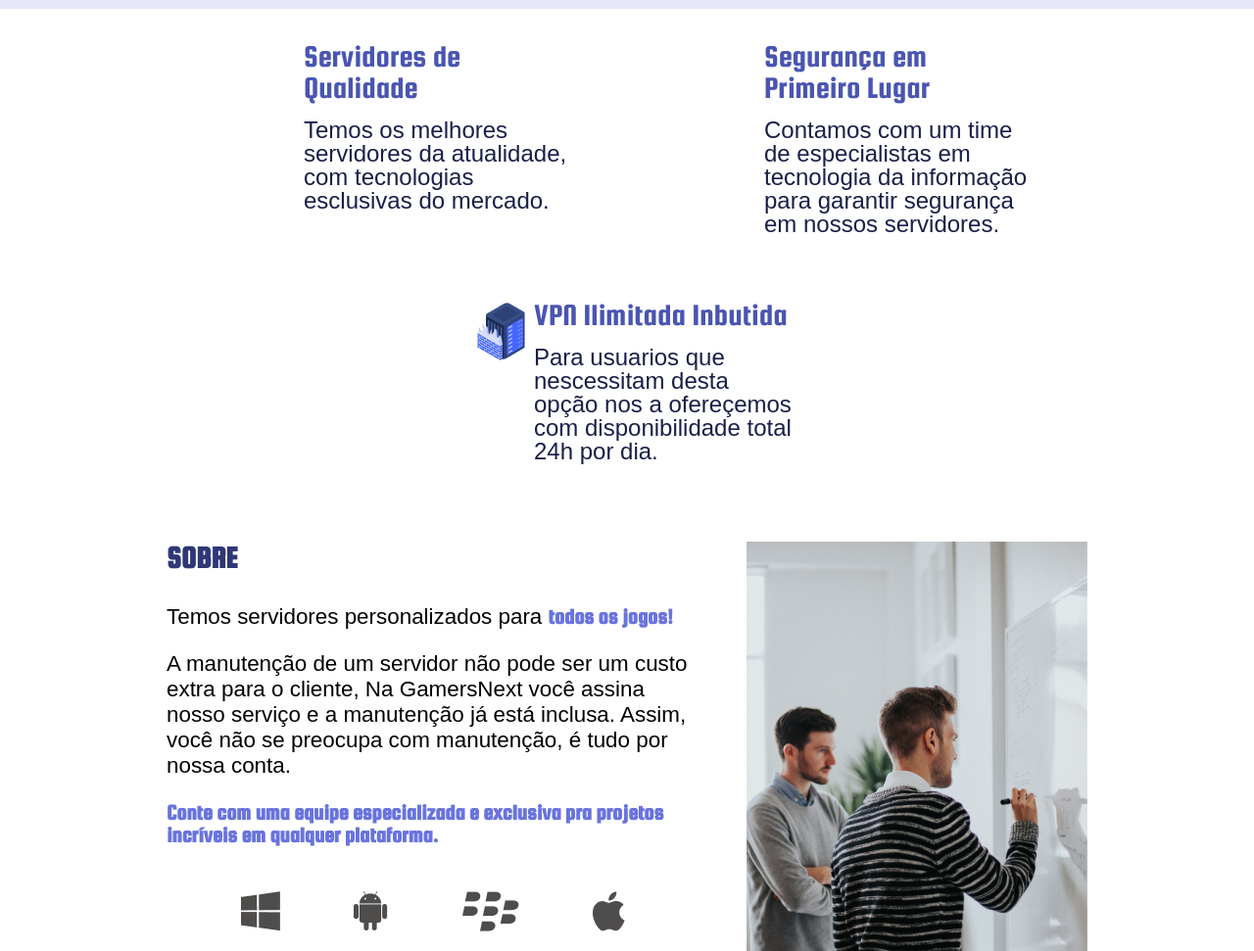
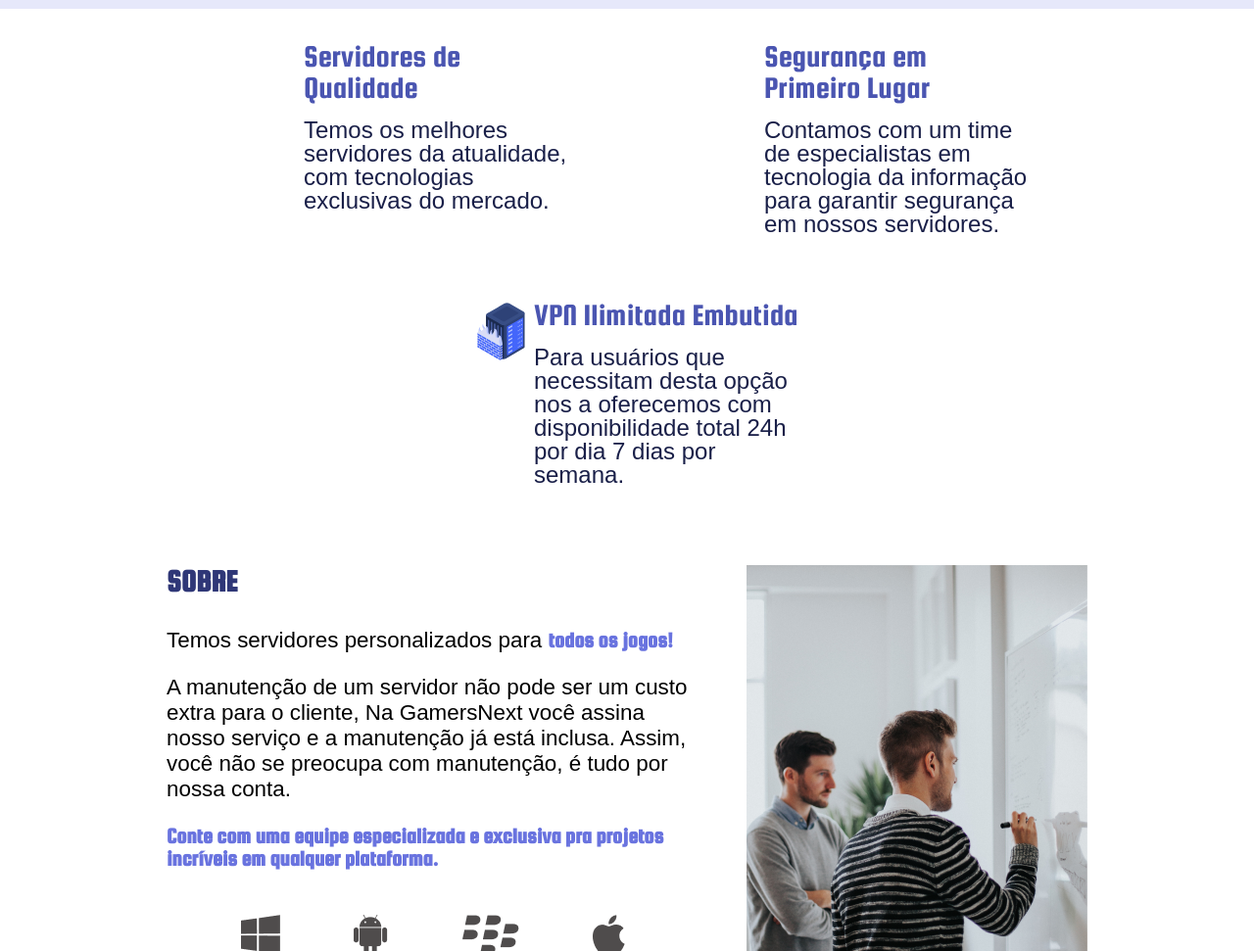
Before and after one commit to andrepozzan/gamers-next, a plain HTML site: page index.html in a window 1280 px wide. Shown: the part 1460-2431 px from the top of the page at 98% size. Drawn offline with Linux system fonts and the light colour scheme; a web font is replaced by a local one.

Commit message:
Text corrections on index.html page

```diff
--- a/index.html
+++ b/index.html
@@ -27,7 +27,7 @@
         <nav class="nav__cabecacho">
             <ul class="lista__cabecalho">
                 <li class="itens__cabecalho"><a href="#" class="opcoes__cabecalho">Home</a></li>
-                <li class="itens__cabecalho"><a href="#" class="opcoes__cabecalho">Youtube</a></li>
+                <li class="itens__cabecalho"><a href="#" class="opcoes__cabecalho">YouTube</a></li>
                 <li class="itens__cabecalho"><a href="#" class="opcoes__cabecalho">Facebook</a></li>
             </ul>
         </nav>
@@ -58,7 +58,7 @@
         <ul class="diferenciais__lista">
             <li class="diferenciais__item diferenciais__item-qualidade">
                 <h2 class="item__titulo">Servidores de Qualidade</h2>
-                <p class="item__texto">Temos os melhores servidores da atualidade, com tecnologias esclusivas do
+                <p class="item__texto">Temos os melhores servidores da atualidade, com tecnologias exclusivas do
                     mercado.
                 </p>
             </li>
@@ -68,9 +68,9 @@
                     segurança em nossos servidores.</p>
             </li>
             <li class="diferenciais__item diferenciais__item-vpn">
-                <h2 class="item__titulo">VPN Ilimitada Inbutida</h2>
-                <p class="item__texto">Para usuarios que nescessitam desta opção nos a ofereçemos com disponibilidade
-                    total 24h por dia.</p>
+                <h2 class="item__titulo">VPN Ilimitada Embutida</h2>
+                <p class="item__texto">Para usuários que necessitam desta opção nos a oferecemos com disponibilidade
+                    total 24h por dia 7 dias por semana.</p>
             </li>
         </ul>
     </section>
@@ -93,7 +93,7 @@
             </ul>
             <p class="sobre__texto">Desenvolvemos servidores para todos os jogos</p>
         </div>
-        <img class="sobre__imagem" src="img/sobre-apeperia.png" alt="Sobre a Apeperia">
+        <img class="sobre__imagem" src="img/sobre-apeperia.png" alt="Sobre a GamersNext">
     </section>
     <section class="planos container">
         <h2 class="planos__titulo"></h2>
```
